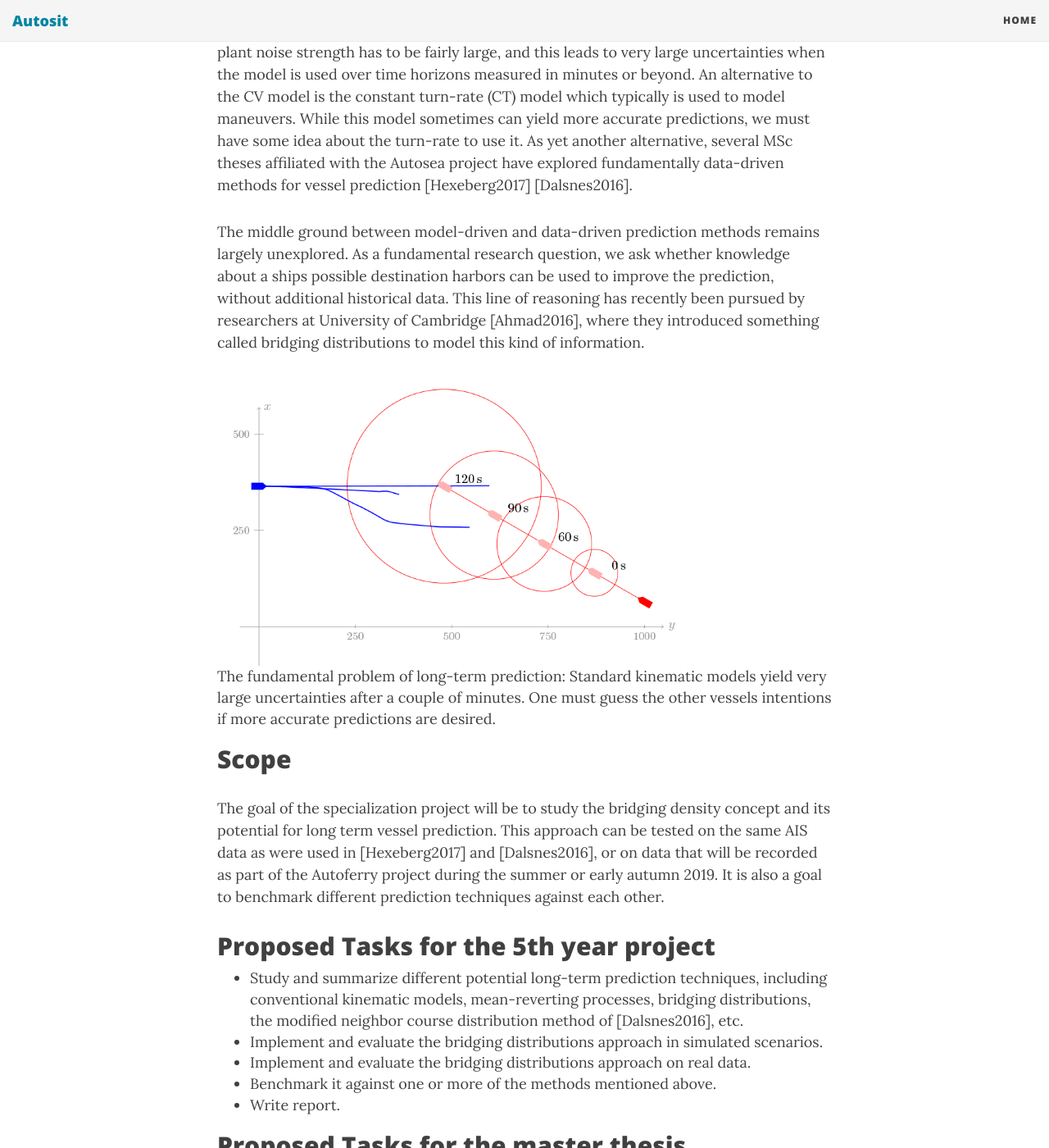
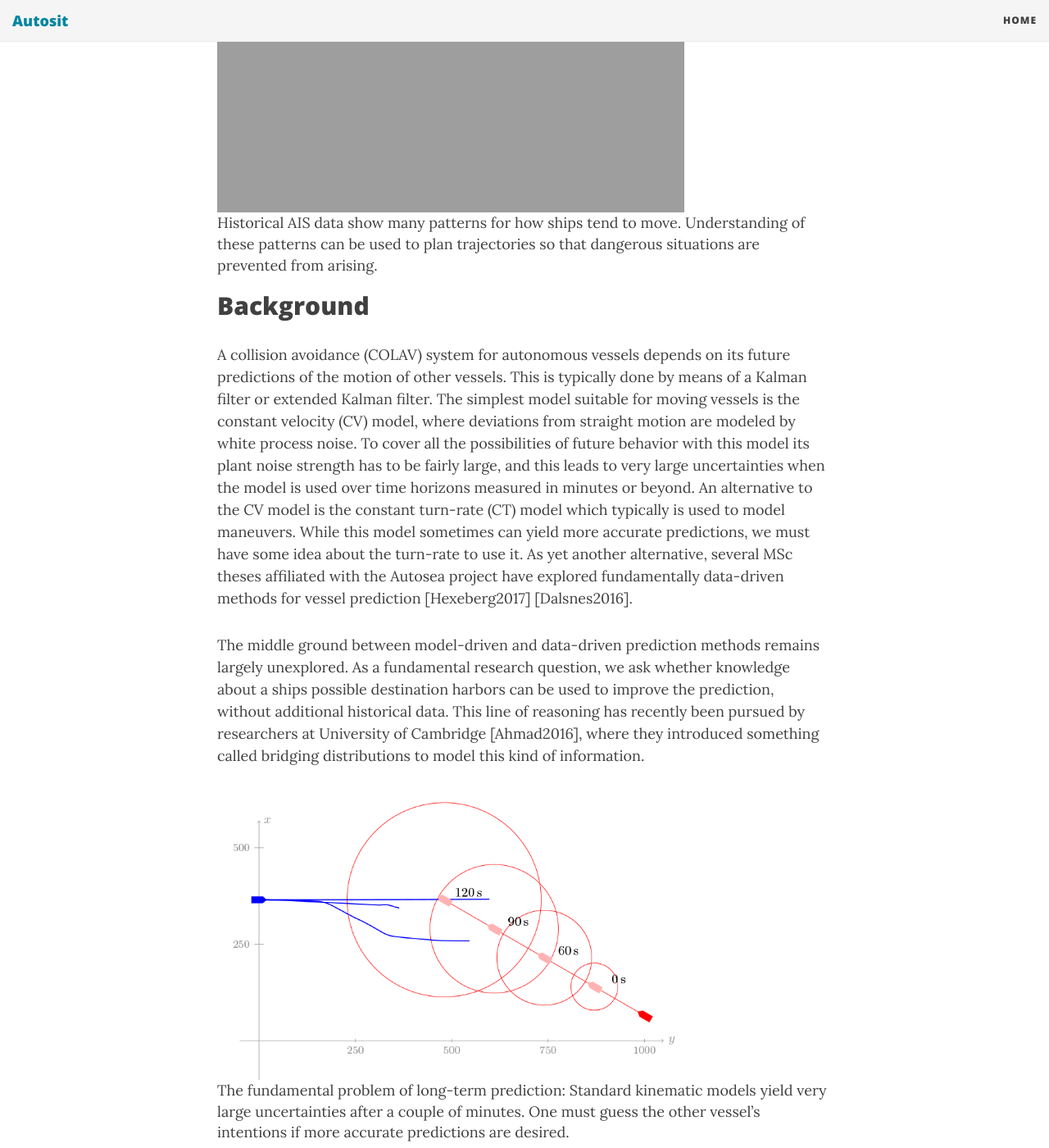
Before and after one commit to autosit/autosit.github.io, a Jekyll site: the page built from _posts/2019-04-22-ltp_bridging.md, in a window 1280 px wide and 1400 px high, scrolled down 389 px. Shown: the whole window at 82% size. Built offline with Jekyll 4.4.1, drawn with Linux system fonts in a browser that asks for light colours; nearby versions of some CDN libraries; some of the changed text lies outside the part shown.

Commit message:
more on ltp

```diff
--- a/_posts/2019-04-22-ltp_bridging.md
+++ b/_posts/2019-04-22-ltp_bridging.md
@@ -3,6 +3,10 @@ layout: post
 title: Bridging distributions
 category: LTP
 ---
+
+|<img src="{{site.url}}/assets/ais-data-trd.png" width="570"> |
+| Historical AIS data show many patterns for how ships tend to move. Understanding of these patterns can be used to plan trajectories so that dangerous situations are prevented from arising.  |
+
 ## Background
 
 A collision avoidance (COLAV) system for autonomous vessels depends on its future predictions of the motion of other vessels.
@@ -16,7 +20,7 @@ As a fundamental research question, we ask whether knowledge about a ships possi
 This line of reasoning has recently been pursued by researchers at University of Cambridge [Ahmad2016], where they introduced something called bridging distributions to model this kind of information.
 
 |<img src="{{site.url}}/assets/predictionproblem.png" width="570"> |
-| The fundamental problem of long-term prediction: Standard kinematic models yield very large uncertainties after a couple of minutes. One must guess the other vessels intentions if more accurate predictions are desired. |
+| The fundamental problem of long-term prediction: Standard kinematic models yield very large uncertainties after a couple of minutes. One must guess the other vessel's intentions if more accurate predictions are desired. |
 
 ## Scope
 
```
Also changed, not shown: other parts of _posts/2019-04-22-ltp_bridging.md (+2 -1 lines), 1 other file.
